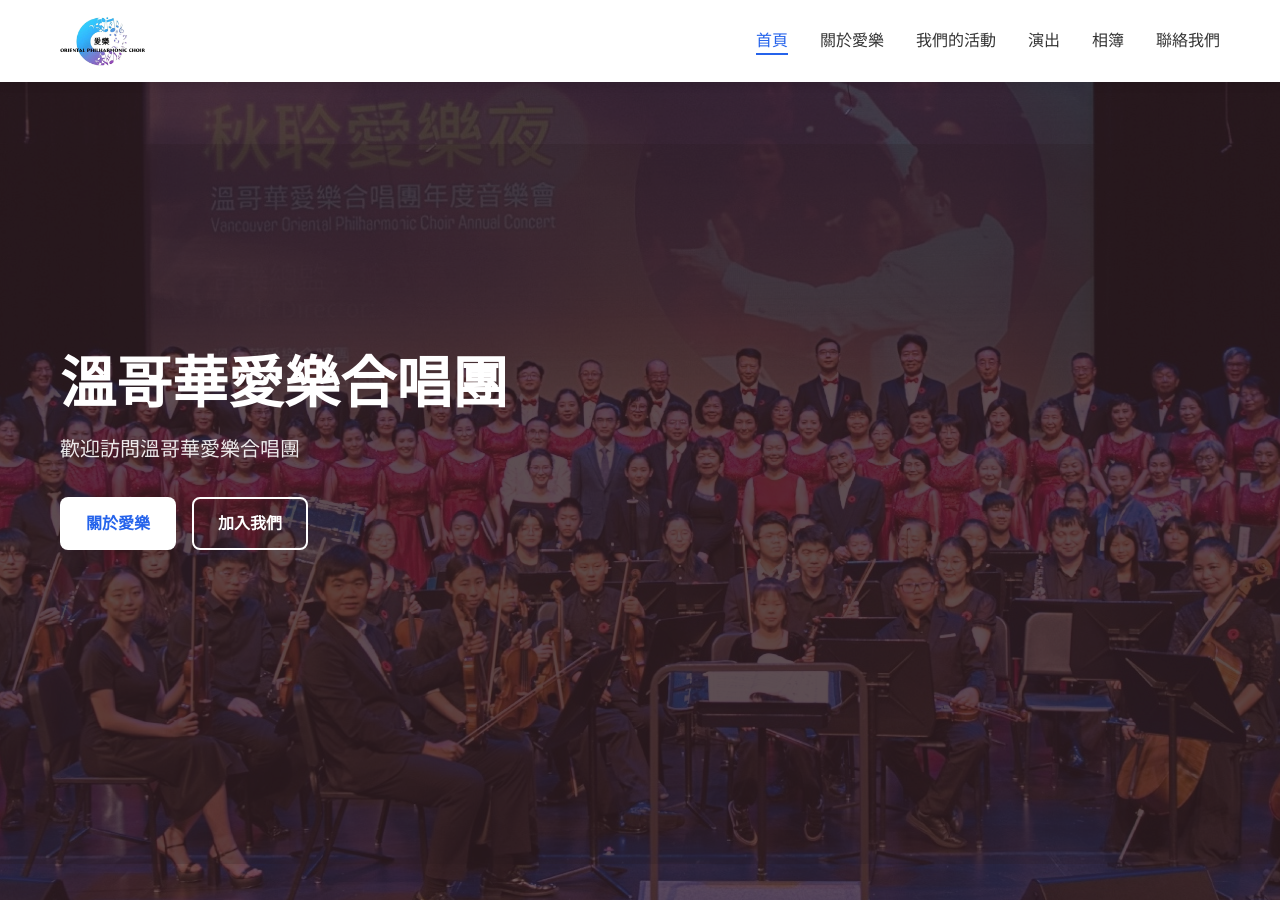
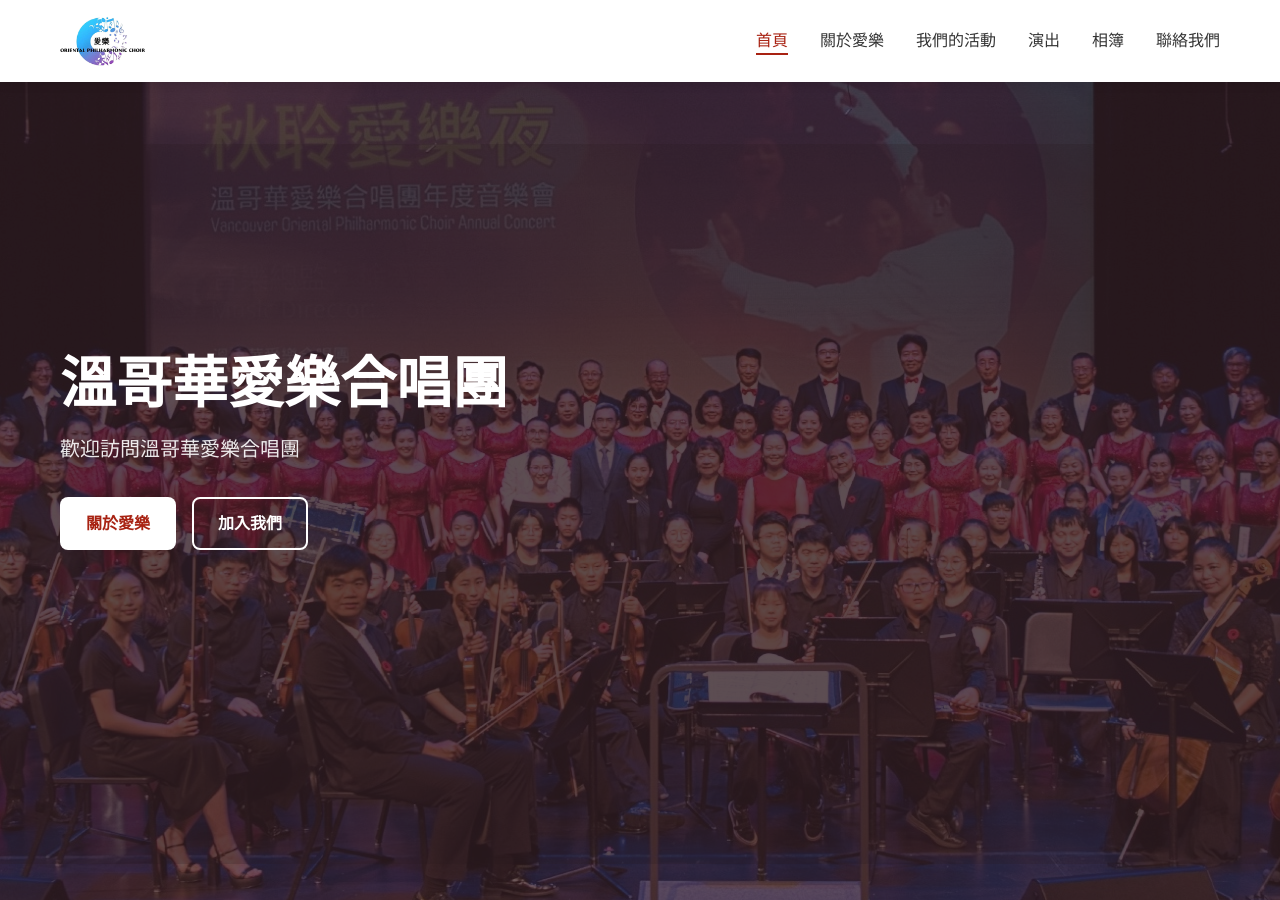
Before and after one commit to vopc/vopc.github.io, a Jekyll site: the page built from index.md, in a window 1280 px wide and 900 px high. Built offline with Jekyll 4.4.1, drawn with Linux system fonts in a browser that asks for light colours.

Commit message:
adjust text and button colors

```diff
--- a/assets/css/styles.css
+++ b/assets/css/styles.css
@@ -51,7 +51,7 @@
 .logo-text h1 {
     font-size: 2rem;
     font-weight: 700;
-    color: #2563eb;
+    color: #a82212;
     margin-bottom: 0.25rem;
 }
 
@@ -82,7 +82,7 @@
 
 .nav-link:hover,
 .nav-link.active {
-    color: #2563eb;
+    color: #a82212;
 }
 
 .nav-link.active::after {
@@ -92,7 +92,7 @@
     left: 0;
     right: 0;
     height: 2px;
-    background: #2563eb;
+    background: #a82212;
 }
 
 .mobile-menu-toggle {
@@ -168,7 +168,7 @@
 
 .btn-primary {
     background: #fff;
-    color: #2563eb;
+    color: #a82212;
 }
 
 .btn-primary:hover {
@@ -184,7 +184,7 @@
 
 .btn-secondary:hover {
     background: #fff;
-    color: #2563eb;
+    color: #a82212;
 }
 
 .hero-image {
@@ -283,7 +283,7 @@
 .stat h4 {
     font-size: 2rem;
     font-weight: 700;
-    color: #2563eb;
+    color: #a82212;
     margin-bottom: 0.5rem;
 }
 
@@ -368,7 +368,7 @@
 }
 
 .event-date {
-    background: #2563eb;
+    background: #a82212;
     color: #fff;
     padding: 1rem;
     border-radius: 8px;
@@ -397,7 +397,7 @@
 }
 
 .event-time {
-    color: #2563eb;
+    color: #a82212;
     font-weight: 500;
     margin-bottom: 0.5rem;
 }
@@ -408,7 +408,7 @@
 }
 
 .event-link {
-    color: #2563eb;
+    color: #a82212;
     text-decoration: none;
     font-weight: 500;
 }
--- a/assets/js/script.js
+++ b/assets/js/script.js
@@ -175,7 +175,7 @@
     width: 50px;
     height: 50px;
     border-radius: 50%;
-    background: #2563eb;
+    background: #a82212;
     color: white;
     border: none;
     font-size: 20px;
```
